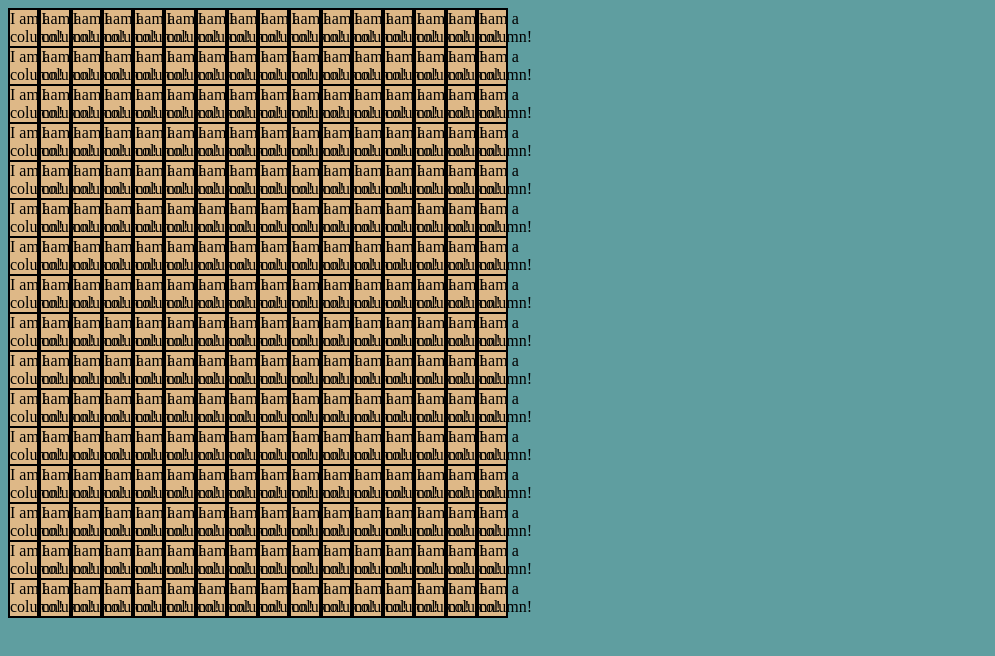
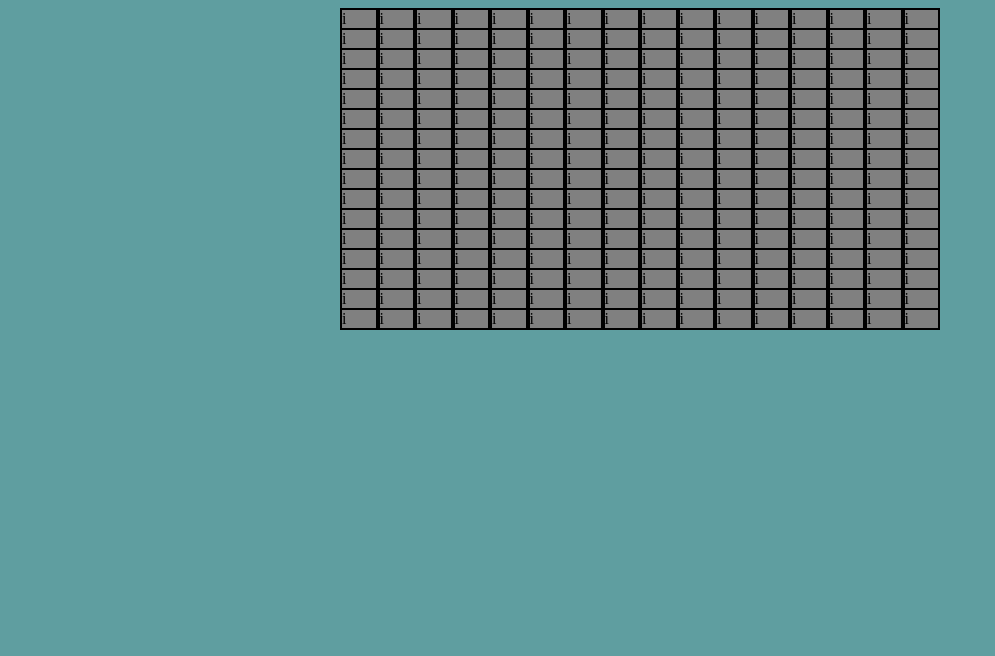
Before and after one commit to CoolGlasses/etch-a-sketch, a plain HTML site: page index.html in a window 1280 px wide. Shown: the whole page, without its empty margins (0-995 px from the left). Drawn offline with Linux system fonts and the light colour scheme.

Commit message:
wrapped the gridContainer in a Div to allow for centering on the page, added logic to better dynamically adjust the sizing of the rows and columns with window size

```diff
--- a/index.html
+++ b/index.html
@@ -8,6 +8,7 @@
     <body>
         <div id="headerBar"></div>
         <div id="buttonBar"></div>
+        <div id="mainBox"></div>
     </body>
     <footer>
         <script type="text/javascript" src="javascript.js"></script>
--- a/javascript.js
+++ b/javascript.js
@@ -3,7 +3,7 @@ let gridRows = 16;
 
 let gridContainer = document.createElement("div");
 gridContainer.setAttribute("id", "gridContainer");
-document.body.appendChild(gridContainer);
+document.getElementById("mainBox").appendChild(gridContainer);
 
 function createBoard(gridRows, gridColumns) {
     for (let k = 0; k < gridRows; k++) {
@@ -14,7 +14,7 @@ function createBoard(gridRows, gridColumns) {
 
         for (let i = 0; i < gridColumns; i++) {
             var newDiv = document.createElement("div")
-            newDiv.textContent = "I am a column!";
+            newDiv.textContent = "i";
             newDiv.setAttribute("class", "row");
             document.getElementById(k).appendChild(newDiv);
         }
--- a/style.css
+++ b/style.css
@@ -1,12 +1,21 @@
 body {
-    width: 500px;
     background-color: cadetblue;
+
+}
+
+#mainBox {
+    display: flex;
+    justify-content: center;
 }
 
 #gridContainer {
     display: flex;
-    background-color: burlywood;
-
+    background-color: gray;
+    max-width: 600px;
+    justify-content: center;
+    align-items: center;
+    text-align: center;
+    flex-grow: 1;
 }
 
 
```
